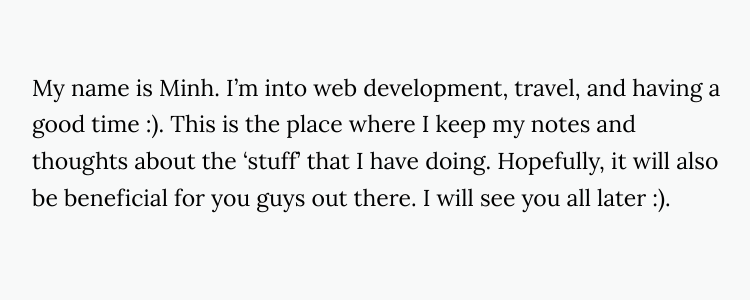
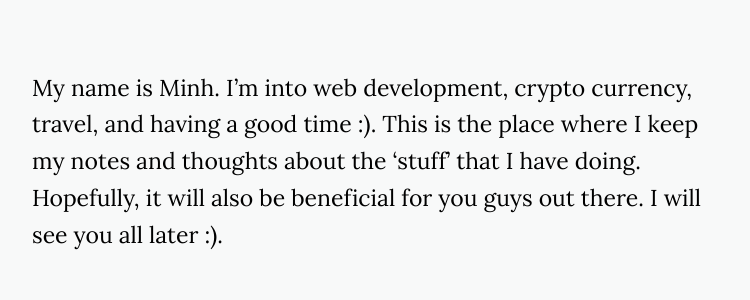
Before and after one commit to minhdao/minhdao.github.io, a Jekyll site: the page built from _posts/2018-05-08-hello-world.markdown, in a window 1280 px wide, cut to the strip 648-975 px from the top of the page. Shown: the top 300 px of the strip, without its empty margins (256-1006 px from the left). Built offline with Jekyll 4.4.1, drawn with Linux system fonts in a browser that asks for light colours; nearby versions of some CDN libraries; some of the changed lines change nothing that is shown.

Commit message:
change a bunch of stuff

```diff
--- a/_config.yml
+++ b/_config.yml
@@ -14,10 +14,12 @@
 
 # Profile settings
 name: Minh Dao
-profile_img:
-profile:
+profile_img: ./assets/pics/me.jpg
+profile: Minh is into web development and crypto currency. Living in Ho Chi Minh City, Viet Nam. All time learner and player :)
 social:
   github: https://github.com/minhdao
+  linkedin: https://www.linkedin.com/in/minh-dao-b635a056/
+  instagram: https://www.instagram.com/minhdao6/
 
 # Build settings
 exclude: ["_screenshots", "Gemfile", "Gemfile.lock", "LICENSE.txt", "README.md"]
--- a/_posts/2018-05-08-hello-world.markdown
+++ b/_posts/2018-05-08-hello-world.markdown
@@ -8,7 +8,7 @@
 image: https://picsum.photos/2000/1200?image=888
 image-sm: https://picsum.photos/500/300?image=888
 ---
-My name is Minh. I'm into web development, travel, and having a good time :).
+My name is Minh. I'm into web development, crypto currency, travel, and having a good time :).
 This is the place where I keep my notes and thoughts about the 'stuff' that I have doing.
 Hopefully, it will also be beneficial for you guys out there.
 I will see you all later :).
```
Also changed, not shown: assets/pics/me.jpg (added).
